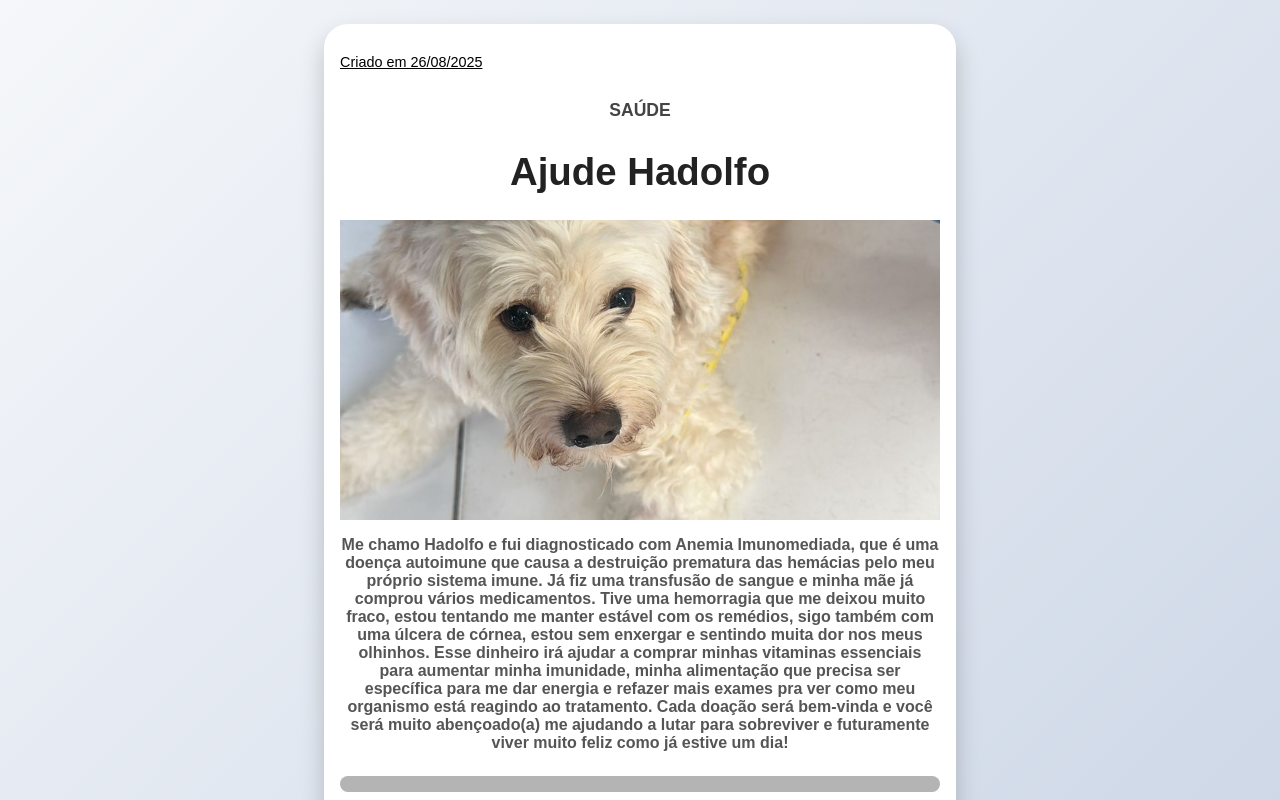
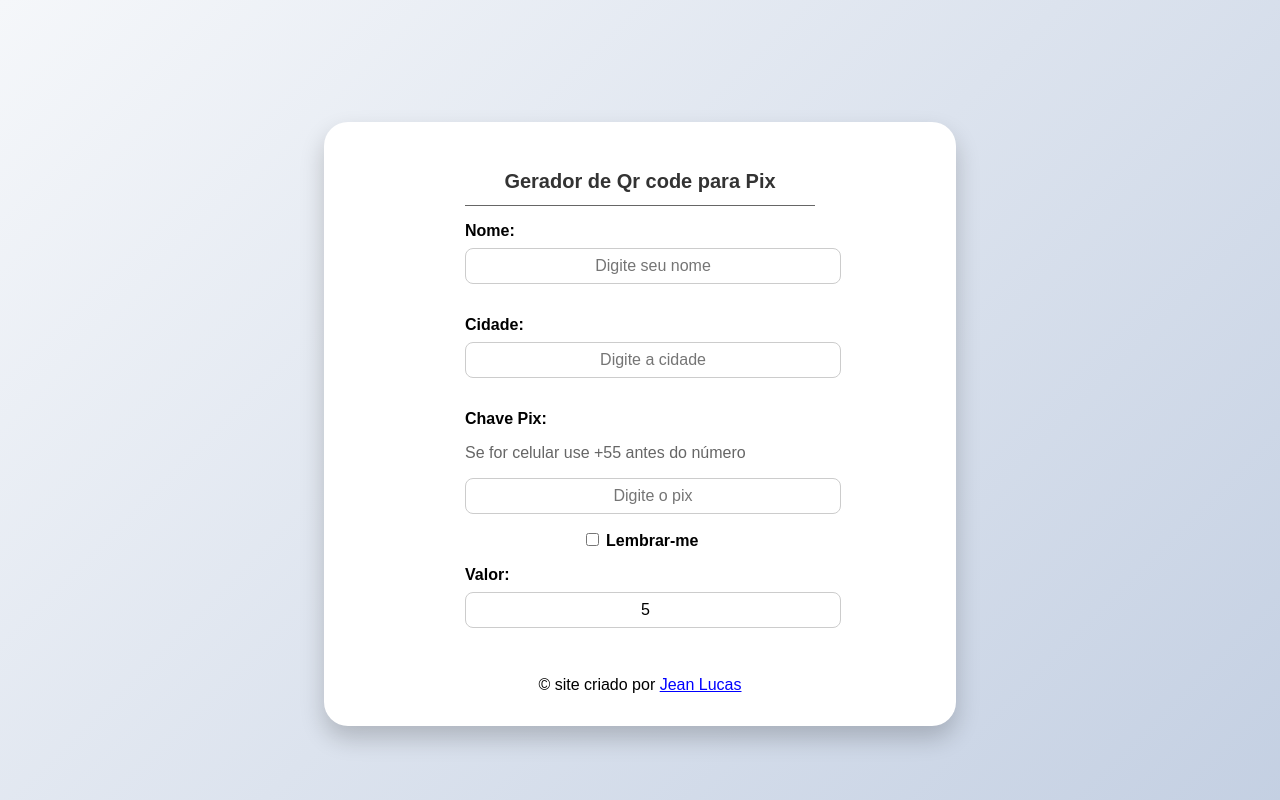
Before and after one commit to JeanLucasDe/vaquinha-hadolfo, a React (Create React App) app: page / in a window 1280 px wide. Shown: the top 800 px of the page. Built offline with nearby package versions, Linux system fonts and the light colour scheme; no server answers; a web font is replaced by a local one.

Commit message:
pix generador

```diff
--- a/src/components/PixQrCode.js
+++ b/src/components/PixQrCode.js
@@ -1,22 +1,53 @@
-import { useState } from "react";
+import { useState, useEffect } from "react";
 import { QRCodeCanvas } from "qrcode.react";
 import styles from "./PixQrCode.module.css";
 
 export default function PixQrCode() {
   const [valor, setValor] = useState("5");
+  const [pixrecebedor, setPixRecebedor] = useState("");
+  const [nomeRecebedor, setNomeRecebedor] = useState("");
+  const [cidade, setCidade] = useState("");
+  const [lembrar, setLembrar] = useState(false);
+
+  // Carregar dados do localStorage quando a página iniciar
+  useEffect(() => {
+    const savedData = localStorage.getItem("pixData");
+    if (savedData) {
+      const { valor, pixrecebedor, nomeRecebedor, cidade } = JSON.parse(savedData);
+      setValor(valor);
+      setPixRecebedor(pixrecebedor);
+      setNomeRecebedor(nomeRecebedor);
+      setCidade(cidade);
+      setLembrar(true);
+    }
+  }, []);
+
+  // Salvar ou remover dados no localStorage
+  useEffect(() => {
+    if (lembrar) {
+      localStorage.setItem("pixData", JSON.stringify({ valor, pixrecebedor, nomeRecebedor, cidade }));
+    } else {
+      localStorage.removeItem("pixData");
+    }
+  }, [lembrar, valor, pixrecebedor, nomeRecebedor, cidade]);
+
+  // Função para limpar dados
+  function limparDados() {
+    localStorage.removeItem("pixData");
+    setValor("5");
+    setPixRecebedor("");
+    setNomeRecebedor("");
+    setCidade("");
+    setLembrar(false);
+  }
 
   function gerarPayload({ chavePix, nomeRecebedor, cidade, valor }) {
-    // Trunca nome e cidade dentro dos limites do Pix
     const nome = nomeRecebedor.slice(0, 25);
     const cidadeTrunc = cidade.slice(0, 15);
 
     const gui = "0014BR.GOV.BCB.PIX";
-    const chave = `01${chavePix.length
-      .toString()
-      .padStart(2, "0")}${chavePix}`;
-    const merchantAccount = `26${(gui.length + chave.length)
-      .toString()
-      .padStart(2, "0")}${gui}${chave}`;
+    const chave = `01${chavePix.length.toString().padStart(2, "0")}${chavePix}`;
+    const merchantAccount = `26${(gui.length + chave.length).toString().padStart(2, "0")}${gui}${chave}`;
 
     const mcc = "52040000";
     const currency = "5303986";
@@ -24,22 +55,15 @@ export default function PixQrCode() {
     const valorNum = Number(valor);
     const amount =
       valorNum > 0
-        ? `54${valorNum.toFixed(2).length
-            .toString()
-            .padStart(2, "0")}${valorNum.toFixed(2)}`
+        ? `54${valorNum.toFixed(2).length.toString().padStart(2, "0")}${valorNum.toFixed(2)}`
         : "";
 
     const country = "5802BR";
     const name = `59${nome.length.toString().padStart(2, "0")}${nome}`;
-    const city = `60${cidadeTrunc.length
-      .toString()
-      .padStart(2, "0")}${cidadeTrunc}`;
+    const city = `60${cidadeTrunc.length.toString().padStart(2, "0")}${cidadeTrunc}`;
 
-    // TxID válido (exemplo simples)
     const txidValue = "TX123";
-    const txid = `62${(4 + txidValue.length)
-      .toString()
-      .padStart(2, "0")}050${txidValue.length}${txidValue}`;
+    const txid = `62${(4 + txidValue.length).toString().padStart(2, "0")}050${txidValue.length}${txidValue}`;
 
     let payload = `000201${merchantAccount}${mcc}${currency}${amount}${country}${name}${city}${txid}6304`;
 
@@ -47,7 +71,6 @@ export default function PixQrCode() {
     return payload + crc;
   }
 
-  // CRC16 padrão Pix
   function crc16(str) {
     let crc = 0xffff;
     for (let i = 0; i < str.length; i++) {
@@ -65,26 +88,66 @@ export default function PixQrCode() {
   }
 
   const payloadPix = gerarPayload({
-    chavePix: "+5571983826917", // sua chave real
-    nomeRecebedor: "Emily Luisa dos Santos Cerqueira",
-    cidade: "SALVADOR",
+    chavePix: pixrecebedor,
+    nomeRecebedor: nomeRecebedor,
+    cidade,
     valor: valor ? parseFloat(valor) : 0,
   });
 
-  const [copiado, setCopiado] = useState(false)
+  const [copiado, setCopiado] = useState(false);
   const copiar = () => {
     navigator.clipboard.writeText(payloadPix)
-      .then(() => {
-        setCopiado(true)
-      })
-      .catch(err => {
-        console.error("Erro ao copiar: ", err);
-      });
+      .then(() => setCopiado(true))
+      .catch(err => console.error("Erro ao copiar: ", err));
   };
 
   return (
     <div className={styles.container}>
-      <h2 className={styles.title}>Doação via Pix</h2>
+      <div className={styles.content}>
+        <h2 className={styles.title}>Gerador de Qr code para Pix</h2>
+        <div className={styles.line}/>
+        <div className={styles.cont_form}>
+          <p className={styles.label}>Nome:</p>
+          <input
+            type="text"
+            placeholder="Digite seu nome"
+            value={nomeRecebedor}
+            onChange={(e) => setNomeRecebedor(e.target.value)}
+            className={styles.input}
+          />
+          <p className={styles.label}>Cidade:</p>
+          <input
+            type="text"
+            placeholder="Digite a cidade"
+            value={cidade}
+            onChange={(e) => setCidade(e.target.value)}
+            className={styles.input}
+          />
+          <p className={styles.label}>Chave Pix:</p>
+          <p className={styles.sub_label}>Se for celular use +55 antes do número</p>
+          <input
+            type="text"
+            placeholder="Digite o pix"
+            value={pixrecebedor}
+            onChange={(e) => setPixRecebedor(e.target.value)}
+            className={styles.input}
+          />
+          <label>
+            <input
+              type="checkbox"
+              checked={lembrar}
+              onChange={(e) => setLembrar(e.target.checked)}
+              className={styles.checkbox}
+            /> <strong>Lembrar-me</strong>
+          </label>
+
+          {lembrar && (
+            <button onClick={limparDados} className={styles.clearBtn}>
+              Limpar dados salvos
+            </button>
+          )}
+
+          <p className={styles.label}>Valor:</p>
           <input
             type="number"
             placeholder="Digite o valor (R$)"
@@ -92,11 +155,15 @@ export default function PixQrCode() {
             onChange={(e) => setValor(e.target.value)}
             className={styles.input}
           />
-      {valor && (
+        </div>
+        {valor && nomeRecebedor && pixrecebedor && cidade && (
+          <div>
             <QRCodeCanvas value={payloadPix} size={250} className={styles.qrcode} />
-      )}
             <p className={styles.payload} onClick={copiar}>{payloadPix}</p>
             {copiado && <p>Código Copiado!</p>}
           </div>
+        )}
+      </div>
+    </div>
   );
 }
--- a/src/components/PixQrCode.module.css
+++ b/src/components/PixQrCode.module.css
@@ -6,9 +6,11 @@
   background: #fff;
   border-radius: 16px;
   width: 100%;
-  max-width: 320px;
+  text-align: center;
 }
-
+.content {
+  width: 100%;
+}
 .title {
   font-size: 1.25rem;
   font-weight: bold;
@@ -27,6 +29,7 @@
 }
 
 .qrcode {
+  margin-top: 3em;
   margin-bottom: 12px;
   border-radius: 8px;
 }
@@ -40,3 +43,33 @@
   padding: .5em;
   cursor: pointer;
 }
+.line {
+  width: 100%;
+  background-color: #666;
+  height: 1px;
+
+}
+.cont_form {
+  width: 100%;
+  position: relative;
+}
+.label {
+  text-align: left !important;
+  font-weight: bold;
+  margin-bottom: .5em;
+}
+.sub_label {
+  color: #666;
+  text-align: left;
+}
+.checkbox {
+  bottom: 0;
+  left: 0;
+}
+.clearBtn {
+  display: block;
+  margin: .4em auto;
+  padding: .6em;
+  border: none;
+  cursor: pointer;
+}
--- a/src/pages/Vaquinha.js
+++ b/src/pages/Vaquinha.js
@@ -15,21 +15,6 @@ export default function Vaquinha() {
     <div className={styles.page}>
       <div className={styles.container}>
         <div>
-            <p className={styles.create}>Criado em 26/08/2025</p>
-            <h5 className={styles.sub_title}>Saúde</h5>
-            <h1 className={styles.title}>Ajude Hadolfo</h1>
-            <div className={styles.cont_photo}>
-            </div>
-            <p className={styles.description}>
-              Me chamo Hadolfo e fui diagnosticado com Anemia Imunomediada, que é uma doença autoimune que causa a destruição prematura das hemácias pelo meu próprio sistema imune. Já fiz uma transfusão de sangue e minha mãe já comprou vários medicamentos. Tive uma hemorragia que me deixou muito fraco, estou tentando me manter estável com os remédios, sigo também com uma úlcera de córnea, estou sem enxergar e sentindo muita dor nos meus olhinhos. Esse dinheiro irá ajudar a comprar minhas vitaminas essenciais para aumentar minha imunidade, minha alimentação que precisa ser específica para me dar energia e refazer mais exames pra ver como meu organismo está reagindo ao tratamento. Cada doação será bem-vinda e você será muito abençoado(a) me ajudando a lutar para sobreviver e futuramente viver muito feliz como já estive um dia!
-            </p>
-
-            <div className={styles.progressContainer}>
-              <div className={styles.progressBar} style={{ width: `${progresso}%` }}></div>
-            </div>
-            <p className={styles.progressText}>R$ {arrecadado} arrecadados de R$ {meta}</p>
-
-
             <div className={styles.cont_PIX}>
                 <PixQrCode
                   chavePix="+5571983826917"
--- a/src/pages/Vaquinha.module.css
+++ b/src/pages/Vaquinha.module.css
@@ -16,6 +16,7 @@
   box-shadow: 0 12px 24px rgba(0,0,0,0.2);
   display: flex;
   align-items: center;
+  justify-content: center;
    font-family: "Epunda Sans", sans-serif;
   font-optical-sizing: auto;
   font-style: normal;
```
Lines whose indentation alone changed are shown as unchanged.
